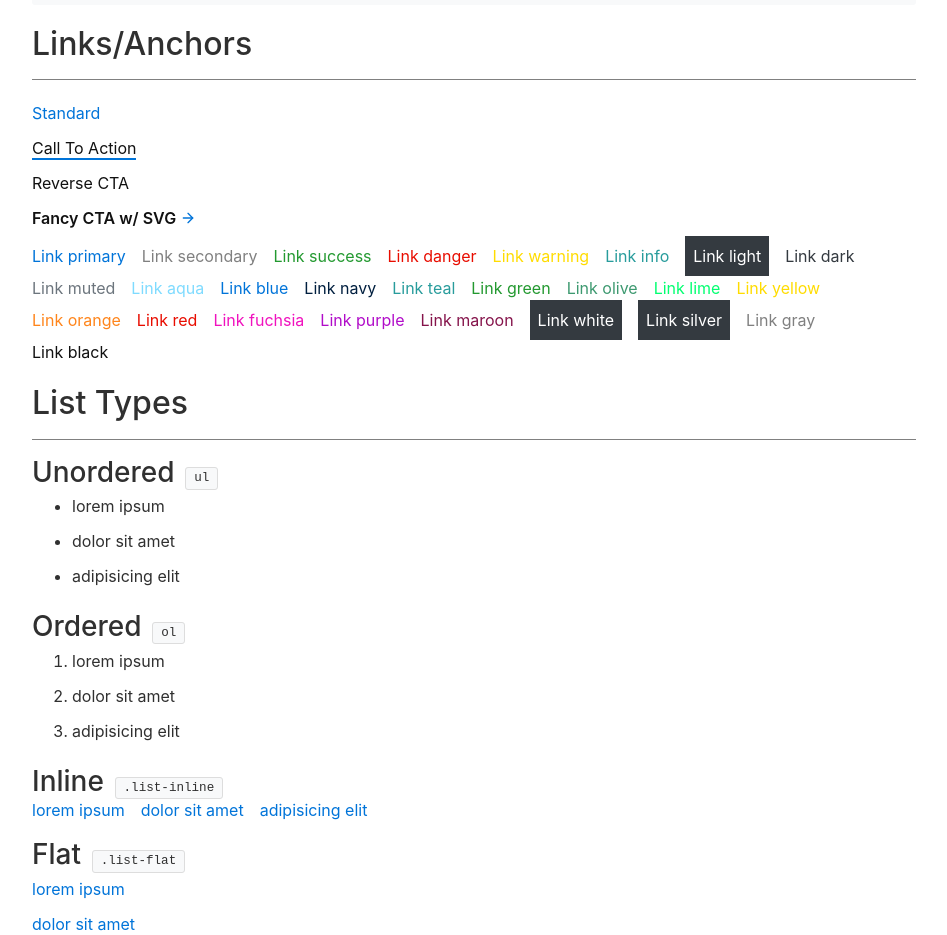
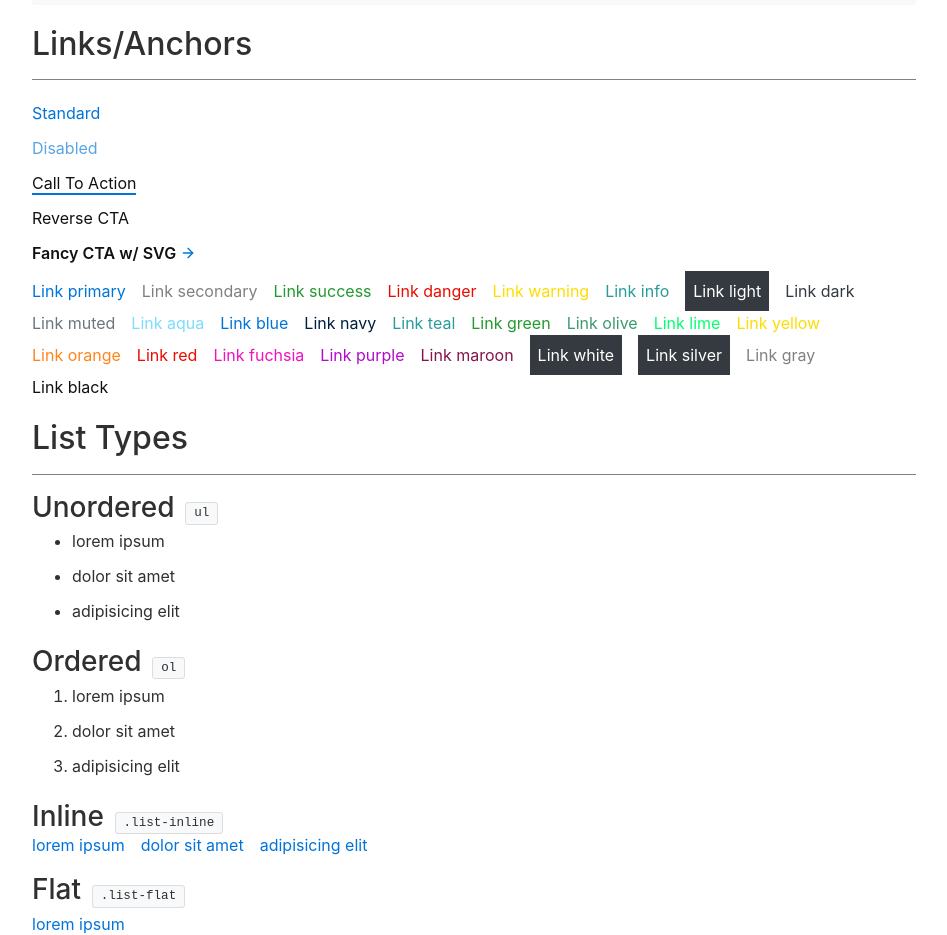
Before and after one commit to FindawayWorld/Solon, a React (Create React App) app: page /content in a window 1280 px wide. Shown: the part 6820-7755 px from the top of the page, without its empty margins (316-1263 px from the left). Built offline with nearby package versions, Linux system fonts and the light colour scheme.

Commit message:
Add styles for disabled links and buttons

```diff
--- a/src/pages/Content.jsx
+++ b/src/pages/Content.jsx
@@ -326,6 +326,11 @@ sans-serif,
                         <a href="#link">Standard</a>
                     </li>
                     <li>
+                        <a href="https://findaway.com" disabled="disabled">
+                            Disabled
+                        </a>
+                    </li>
+                    <li>
                         <a href="#link" className="cta">
                             Call To Action
                         </a>
--- a/src/scss/components/_buttons.scss
+++ b/src/scss/components/_buttons.scss
@@ -47,7 +47,8 @@
         cursor: pointer;
     }
 
-    &:disabled {
+    &[disabled] {
+        pointer-events: none;
         opacity: 0.65;
     }
 }
--- a/src/scss/components/_links.scss
+++ b/src/scss/components/_links.scss
@@ -8,6 +8,11 @@ a {
     &:active,
     &:focus {
         text-decoration: underline;
+    }
+
+    &[disabled] {
+        pointer-events: none;
+        opacity: 0.65;
     }
 }
 
```
